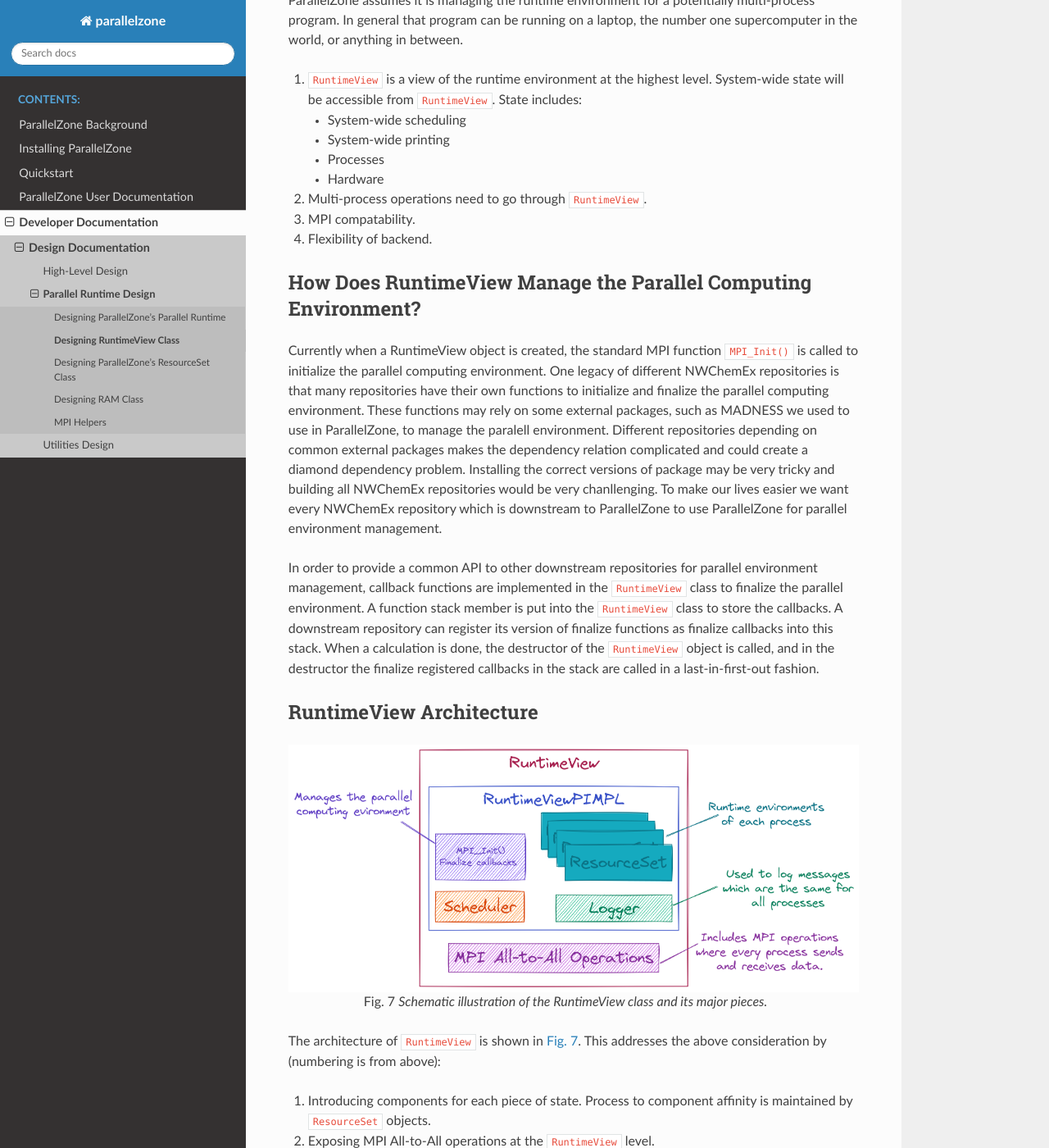
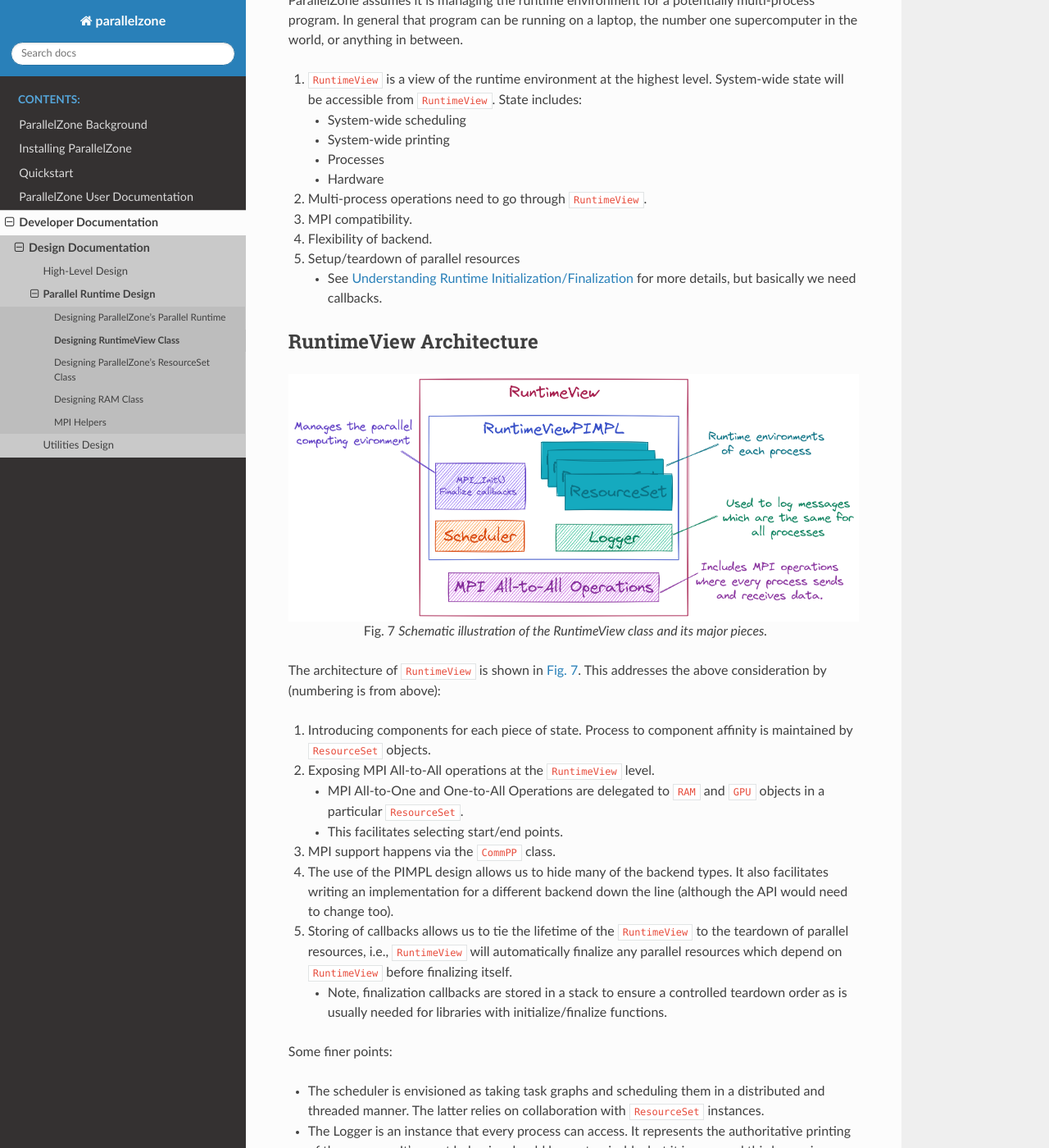
Before and after one commit to NWChemEx/ParallelZone, a Sphinx documentation site: the page built from docs/source/developer/design/runtime_view.rst, in a window 1280 px wide and 1400 px high, scrolled down 478 px. Shown: the whole window at 82% size. Built offline with Sphinx 7.4.7 and the Read the Docs theme 2.0.0, drawn with Linux system fonts in a browser that asks for light colours; pages that are not in the unit, such as notebooks, are missing from menus; some of the changed text lies outside the part shown.

Commit message:
cleans up callback design

```diff
--- a/docs/source/developer/design/runtime_view.rst
+++ b/docs/source/developer/design/runtime_view.rst
@@ -47,36 +47,12 @@ number one supercomputer in the world, or anything in between.
    - Hardware
 
 #. Multi-process operations need to go through ``RuntimeView``.
-#. MPI compatability.
+#. MPI compatibility.
 #. Flexibility of backend.
+#. Setup/teardown of parallel resources
 
-***************************************************************
-How Does RuntimeView Manage the Parallel Computing Environment?
-***************************************************************
-
-.. _design_parallel_manage:
-
-Currently when a RuntimeView object is created, the standard MPI function
-``MPI_Init()`` is called to initialize the parallel computing
-environment. One legacy of different NWChemEx repositories is that many
-repositories have their own functions to initialize and finalize the parallel
-computing environment. These functions may rely on some external packages, such
-as MADNESS we used to use in ParallelZone, to manage the paralell environment.
-Different repositories depending on common external packages makes the
-dependency relation complicated and could create a diamond dependency problem.
-Installing the correct versions of package may be very tricky and building all
-NWChemEx repositories would be very chanllenging. To make our lives easier we
-want every NWChemEx repository which is downstream to ParallelZone to use
-ParallelZone for parallel environment management.
-
-In order to provide a common API to other downstream repositories for parallel
-environment management, callback functions are implemented in the
-``RuntimeView`` class to finalize the parallel environment. A function stack
-member is put into the ``RuntimeView`` class to store the callbacks. A
-downstream repository can register its version of finalize functions as
-finalize callbacks into this stack. When a calculation is done, the destructor
-of the ``RuntimeView`` object is called, and in the destructor the finalize
-registered callbacks in the stack are called in a last-in-first-out fashion.
+   - See :ref:`understanding_runtime_initialization_finalization` for more
+     details, but basically we need callbacks.
 
 ************************
 RuntimeView Architecture
@@ -100,14 +76,20 @@ addresses the above consideration by (numbering is from above):
      ``GPU`` objects in a particular ``ResourceSet``.
    - This facilitates selecting start/end points.
 
-#. MPI_Init() is called directly to initialize the parallel computing
-   environment. Callbacks are implemented to allow different finalize function
-   to clean the parallel computing environment. For the design considerations
-   on callbacks please see :ref:`design_parallel_manage`.
+#. MPI support happens via the ``CommPP`` class.
 
 #. The use of the PIMPL design allows us to hide many of the backend types. It
    also facilitates writing an implementation for a different backend down the
    line (although the API would need to change too).
+
+#. Storing of callbacks allows us to tie the lifetime of the ``RuntimeView`` to
+   the teardown of parallel resources, i.e., ``RuntimeView`` will automatically
+   finalize any parallel resources which depend on ``RuntimeView`` before
+   finalizing itself.
+
+   - Note, finalization callbacks are stored in a stack to ensure a controlled
+     teardown order as is usually needed for libraries with initialize/finalize
+     functions.
 
 Some finer points:
 
@@ -139,18 +121,19 @@ Examples of all-to-all communications:
    auto output2 = rt.reduce(data, op);
 
 
-An example of using callbacks to finalize the parallel computing environment:
+Example of tying another library's parallel runtime teardown to the lifetime of
+a ``RuntimeView`` (note this is only relevant when ParallelZone starts MPI):
 
 .. code-block:: c++
 
    // Create a RuntimeView object
    RuntimeView rt;
 
-   // Register the corresponding finalize() function into the callback stack
-   rt.stack_callback(your_finalize_function());
+   // Initialize the other library
+   other_library_initialize();
 
-The designated function ``your_finalize_function()`` would be called when the
-RuntimeView object is destroyed.
+   // Register the corresponding finalization routine with the RuntimeView
+   rt.stack_callback(other_library_finalize);
 
 .. note::
 
--- a/docs/source/developer/index.rst
+++ b/docs/source/developer/index.rst
@@ -28,3 +28,4 @@ developers may also find the more general `NWChemEx Developer Documentation
    :caption: Contents:
 
    design/index
+   initialize_finalize
```
Also changed, not shown: docs/source/background/abbreviations.rst (+12 -0 lines), docs/source/developer/initalize_finalize.rst (added, +224 -0 lines).
